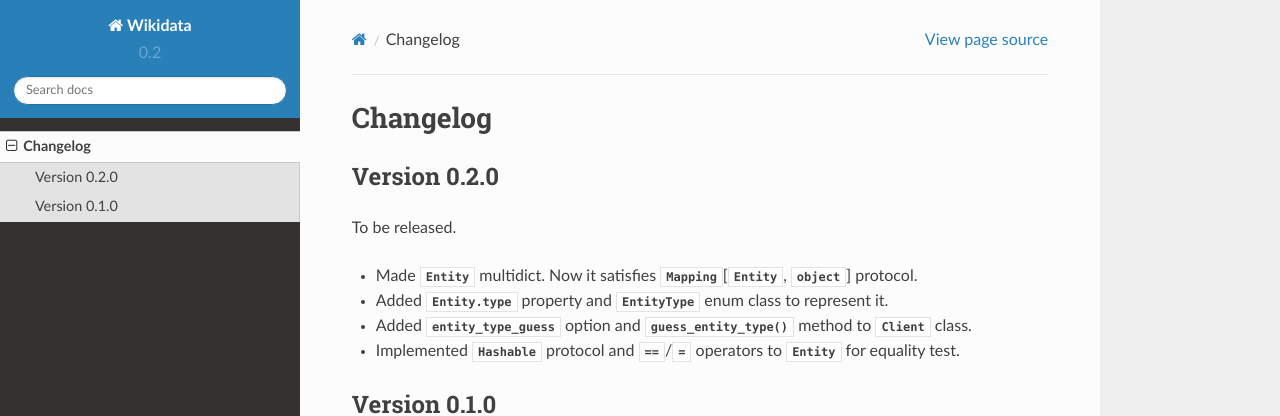
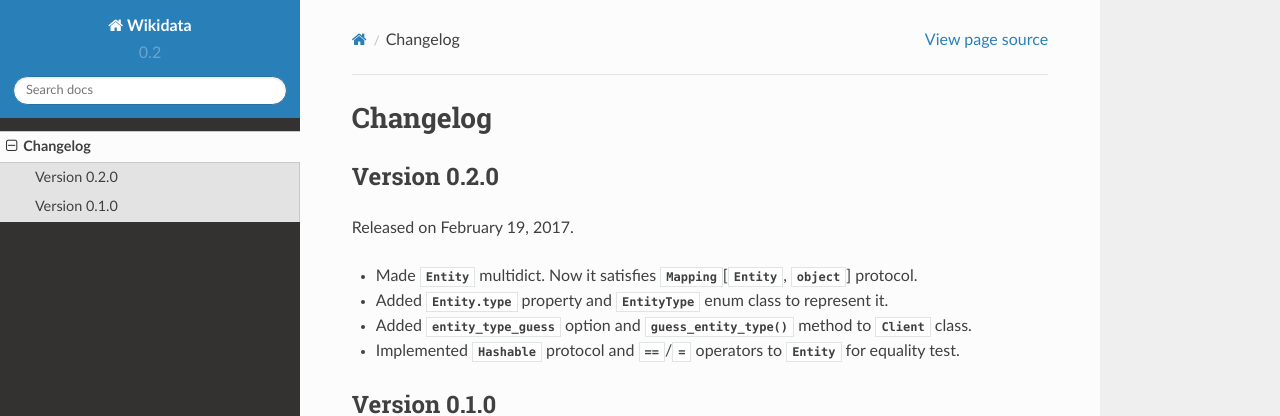
Before and after one commit to dahlia/wikidata, a Sphinx documentation site: the page built from docs/changes.rst, in a window 1280 px wide. Shown: the top 416 px of the page. Built offline with Sphinx 7.4.7 and the Read the Docs theme 2.0.0, drawn with Linux system fonts in a browser that asks for light colours.

Commit message:
Release 0.2.0

```diff
--- a/docs/changes.rst
+++ b/docs/changes.rst
@@ -4,7 +4,7 @@ Changelog
 Version 0.2.0
 '''''''''''''
 
-To be released.
+Released on February 19, 2017.
 
 - Made :class:`~wikidata.entity.Entity` multidict.  Now it satisfies
   :class:`~typing.Mapping`\ [:class:`~wikidata.entity.Entity`, :class:`object`]
```
